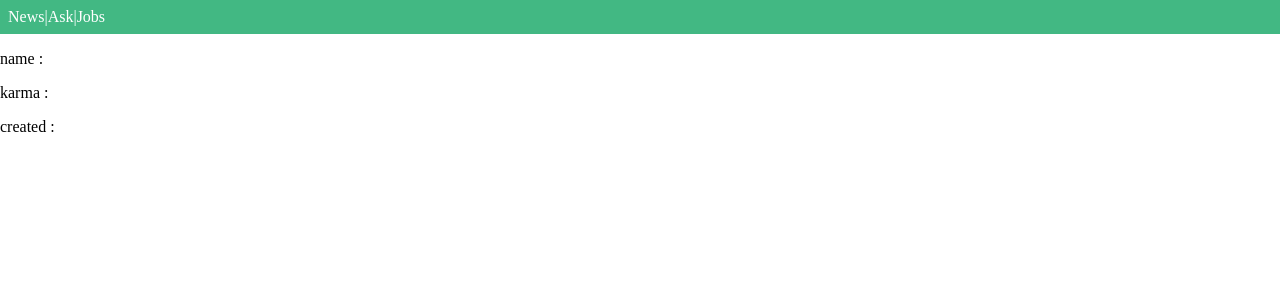
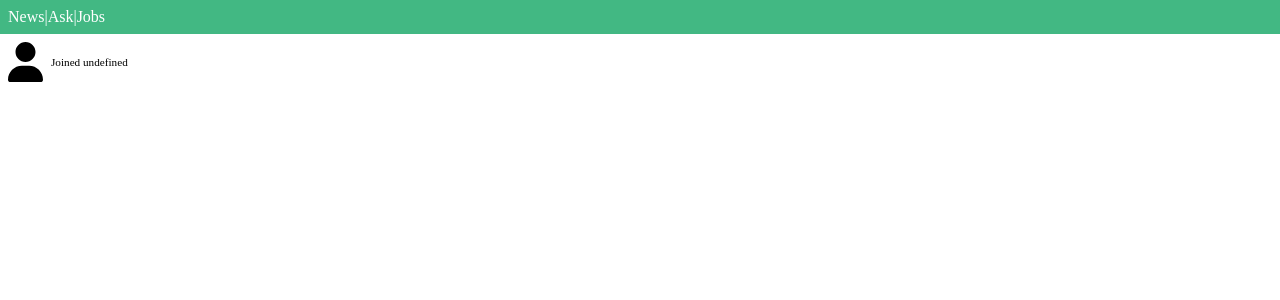
Before and after one commit to tmdtlr7031/vue-advanced-study, a Vue app in the folder vue-news/: page /user/1 in a window 1280 px wide. Shown: the top 300 px of the page. Built offline with nearby package versions, Linux system fonts and the light colour scheme; no server answers.

Commit message:
섹션 11 리팩터링 완료

```diff
--- /dev/null
+++ b/vue-news/src/components/UserProfile.vue
@@ -0,0 +1,49 @@
+<template>
+    <div class="user-container">
+        <div>
+            <i class="fa-solid fa-user"></i>
+        </div>
+        <div class="user-description">
+            <!-- <div>{{info.id}}</div> -->
+            <slot name="username"></slot>
+
+            <!-- <div class="time">{{info.created}}</div> -->
+            <div class="time">
+                <slot name="time"></slot>
+            </div>
+
+            <slot name="karam"></slot>
+        </div>
+    </div>
+</template>
+
+<script>
+export default {
+    // 아래주석 해제하면 computed 주석
+    props: {
+        info: Object
+    },
+    // computed: {
+    //     userInfo() {
+    //         return this.$store.state.user;
+    //     }
+    // },
+}
+</script>
+
+<style scoped>
+  .user-container {
+    display: flex;
+    align-items: center;
+    padding: 0.5rem;
+  }
+  .fa-user {
+    font-size: 2.5rem;
+  }
+  .user-description {
+    padding-left: 8px;
+  }
+  .time {
+    font-size: 0.7rem;
+  }
+</style>
--- a/vue-news/src/store/index.js
+++ b/vue-news/src/store/index.js
@@ -11,7 +11,7 @@ export const store = new Vuex.Store({
         jobs : [],
         ask : [],
         user : {},
-        item : [],
+        item : {},
     },
     getters: {
         fetchedAsk(state) {
--- a/vue-news/src/views/ItemView.vue
+++ b/vue-news/src/views/ItemView.vue
@@ -2,7 +2,12 @@
   <div>
     <section>
       <!-- 질문 상세정보 -->
-      <div class="user-container">
+      <user-profile :info="fetchedItem">
+        <router-link slot="username" :to="`/user/${fetchedItem.user}`">{{fetchedItem.user}}</router-link>
+        <template slot="time">{{'Posted ' + fetchedItem.time_ago}}</template>
+      </user-profile>
+
+      <!-- <div class="user-container">
         <div>
           <i class="fa-solid fa-user"></i>
         </div>
@@ -10,9 +15,11 @@
           <router-link :to="`/user/${fetchedItem.user}`">{{fetchedItem.user}}</router-link>
           <div class="time">{{fetchedItem.time_ago}}</div>
         </div>
-      </div>
-      <h2>{{fetchedItem.title}}</h2>
+      </div> -->
     </section>
+    <section>
+        <h2>{{fetchedItem.title}}</h2>
+      </section>
     <section>
       <!-- 질문 댓글 -->
       <!-- escapeXml 느낌 -->
@@ -23,8 +30,12 @@
 
 <script>
 import {mapGetters} from 'vuex'
+import UserProfile from '../components/UserProfile.vue';
 
 export default {
+  components: {
+    UserProfile
+  },
   computed: {
     ...mapGetters(['fetchedItem'])
   },
--- a/vue-news/src/views/UserView.vue
+++ b/vue-news/src/views/UserView.vue
@@ -1,14 +1,27 @@
 <template>
   <div>
-    <p>name : {{userInfo.id}}</p>
+    <!-- <user-profile></user-profile> -->
+
+    <!-- 방법 2 -->
+    <user-profile :info="userInfo">
+      <div slot="username">{{userInfo.id}}</div>
+      <span slot="time">{{'Joined ' + userInfo.created}}</span>
+      <span slot="karam">{{userInfo.karma}}</span>
+    </user-profile>
+
+    <!-- <p>name : {{userInfo.id}}</p>
     <p>karma : {{userInfo.karma}}</p>
-    <p>created : {{userInfo.created}}</p>
+    <p>created : {{userInfo.created}}</p> -->
   </div>
 </template>
 
 <script>
+import UserProfile from '../components/UserProfile.vue';
 
 export default {
+  components: {
+    UserProfile
+  },
   computed: {
     userInfo() {
       return this.$store.state.user;
```
Also changed, not shown: 1 other file (tests, documents, lock files or other folders).
